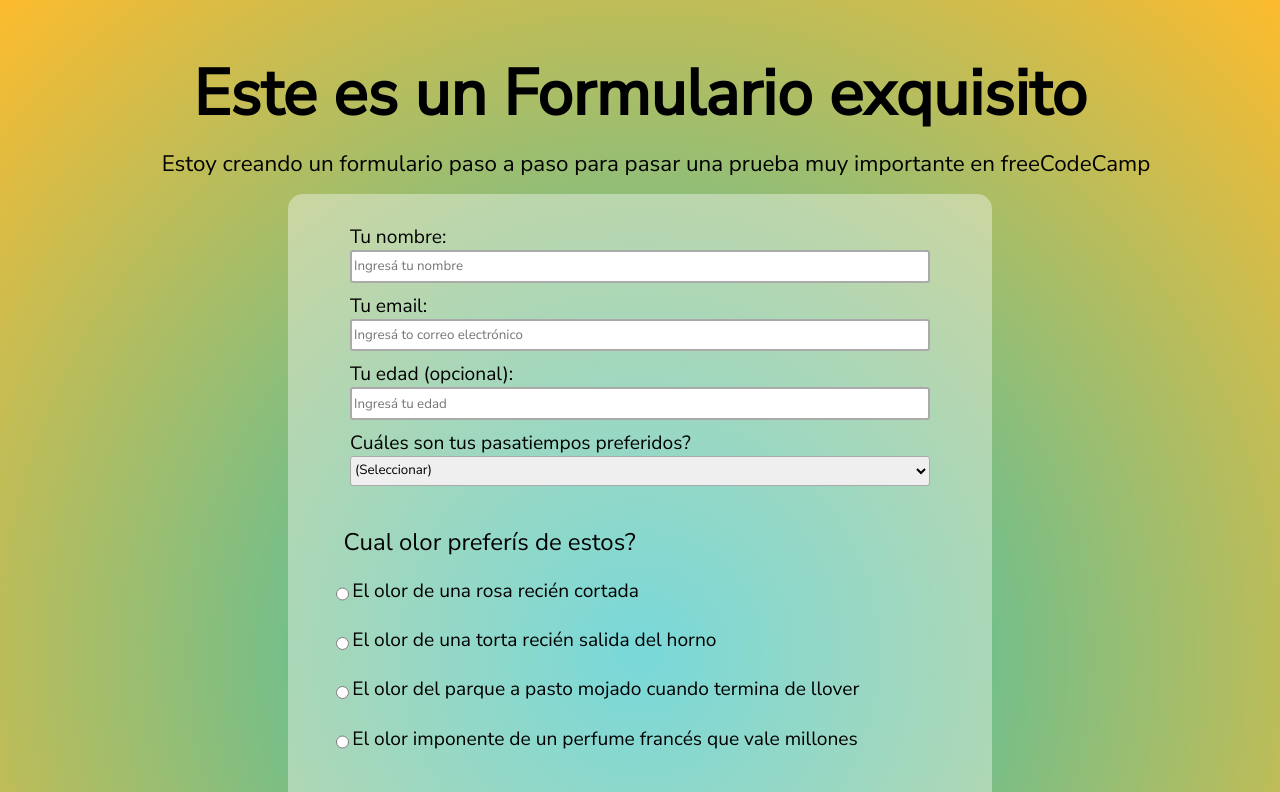
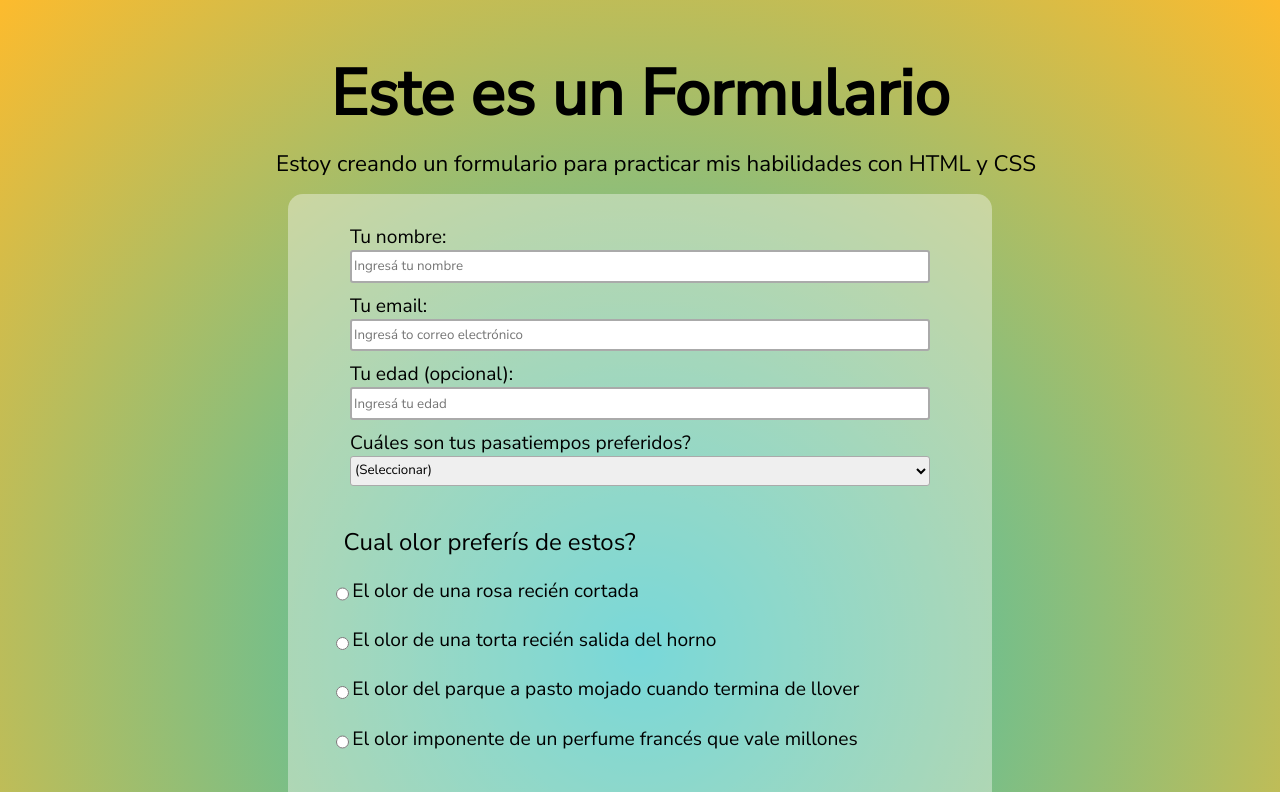
Before and after one commit to agusp23/agusform, a plain HTML site: page index.html in a window 1280 px wide. Shown: the top 792 px of the page. Drawn offline with Linux system fonts and the light colour scheme.

Commit message:
Cambios en el titulo, nada mas

```diff
--- a/index.html
+++ b/index.html
@@ -12,8 +12,8 @@
 </head>
 <body>
     <header>
-        <h1 id="title">Este es un Formulario exquisito</h1>
-        <p id="description">Estoy creando un formulario paso a paso para pasar una prueba muy importante en freeCodeCamp</p>
+        <h1 id="title">Este es un Formulario</h1>
+        <p id="description">Estoy creando un formulario para practicar mis habilidades con HTML y CSS</p>
     </header>
 
     <main>
```
